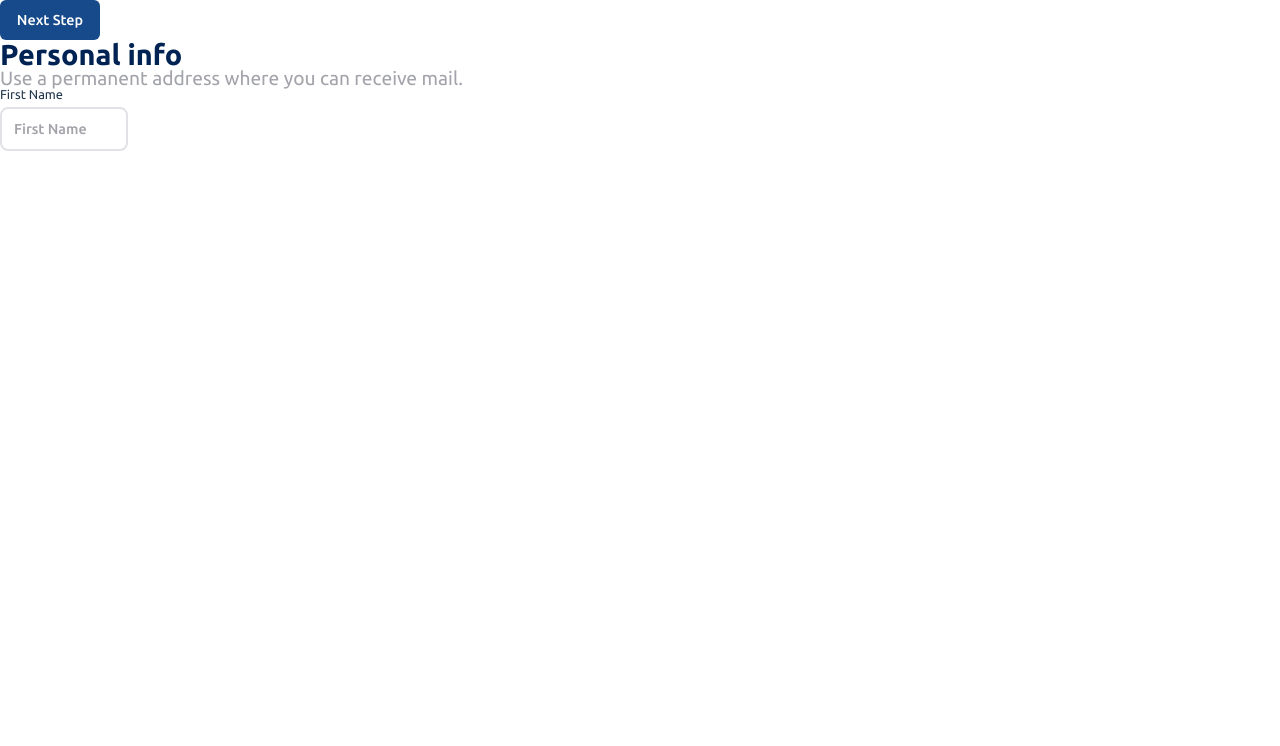
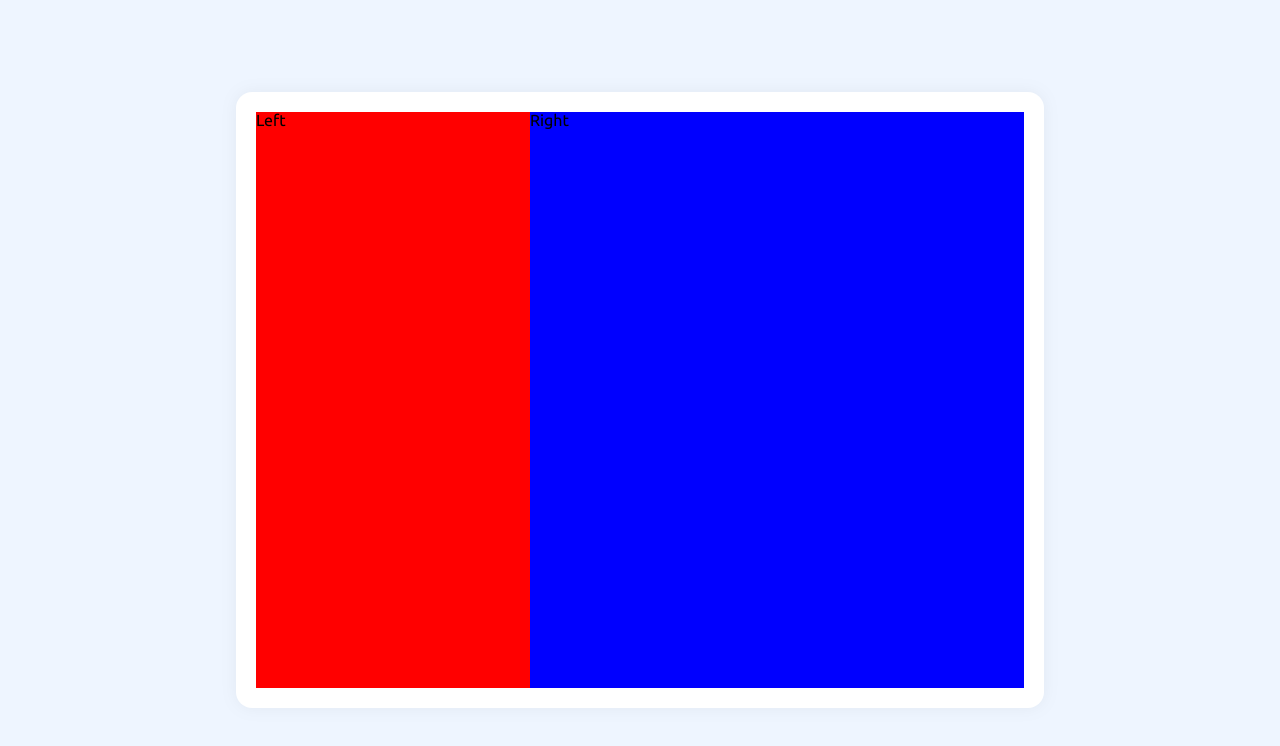
Before and after one commit to TienThinh-fe/multi-step-form, a React (Vite) app: page / in a window 1280 px wide. Shown: the top 746 px of the page. Built offline with nearby package versions, Linux system fonts and the light colour scheme.

Commit message:
feat: main box template

```diff
--- a/src/App.tsx
+++ b/src/App.tsx
@@ -1,16 +1,20 @@
-import { Button, Title, Subtitle, Input } from './components/atoms'
-import { useState } from 'react'
+import styled from 'styled-components'
+
+import { MainBox } from '@/components/templates'
+
+const AppContainer = styled.div`
+  height: 100vh;
+  display: flex;
+  justify-content: center;
+  align-items: center;
+  background-color: #eef5ff;
+`
 
 function App() {
-  const [firstName, setFirstName] = useState<string>('')
-
   return (
-    <div className="App">
-      <Button>Next Step</Button>
-      <Title>Personal info</Title>
-      <Subtitle>Use a permanent address where you can receive mail.</Subtitle>
-      <Input placeholder="First Name" text={firstName} setText={setFirstName} label="first name" />
-    </div>
+    <AppContainer>
+      <MainBox />
+    </AppContainer>
   )
 }
 
--- /dev/null
+++ b/src/components/templates/MainBox/MainBox.tsx
@@ -0,0 +1,22 @@
+import styled from 'styled-components'
+
+const Container = styled.div`
+  width: 60vw;
+  height: 72vh;
+  background-color: #fff;
+  border-radius: 16px;
+  box-shadow: 0 0 16px rgba(126, 125, 125, 0.1);
+
+  display: grid;
+  grid-template-columns: 274px 1fr;
+  padding: 20px;
+`
+
+export const MainBox = () => {
+  return (
+    <Container>
+      <div style={{ backgroundColor: 'red' }}>Left</div>
+      <div style={{ backgroundColor: 'blue' }}>Right</div>
+    </Container>
+  )
+}
--- /dev/null
+++ b/src/components/templates/index.ts
@@ -0,0 +1 @@
+export * from './MainBox/MainBox'
```
